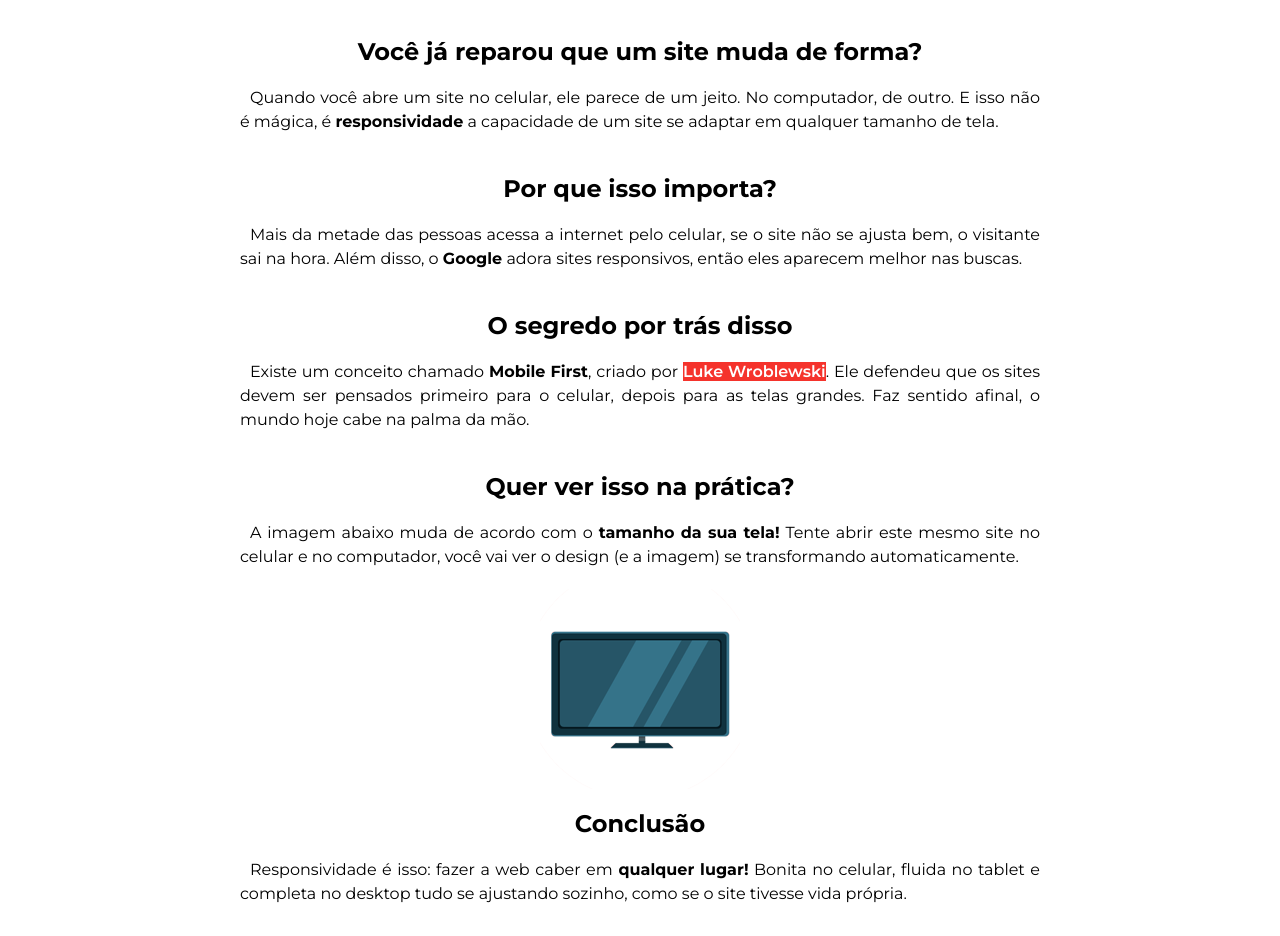
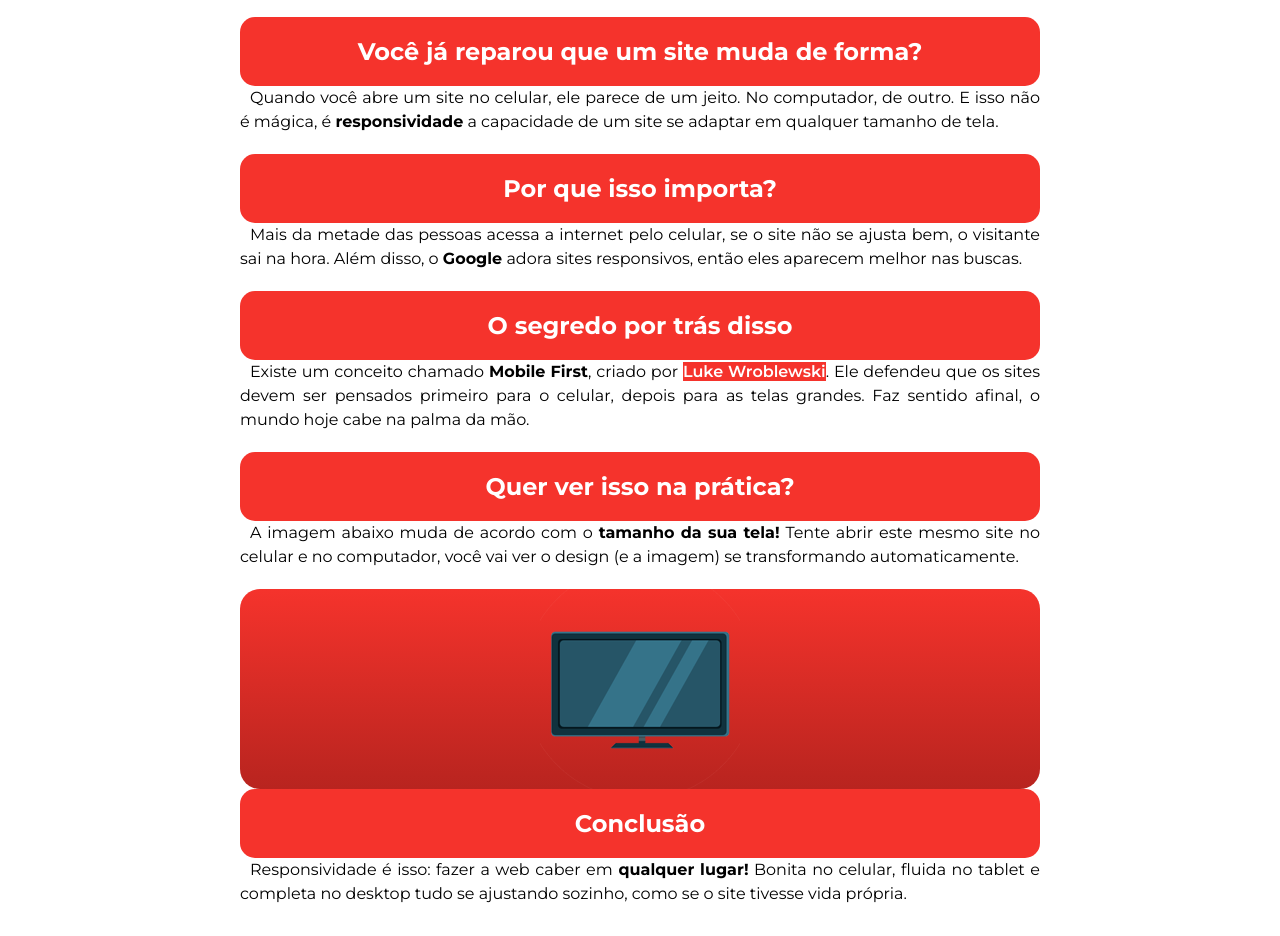
Before and after one commit to Glaub3rDev/menu-responsivo, a plain HTML site: page index.html in a window 1280 px wide. Shown: the part 146-1082 px from the top of the page. Drawn offline with nearby package versions, Linux system fonts and the light colour scheme.

Commit message:
Modificações na aparência
adicionando estios aos textos principais e imagens.

```diff
--- a/index.html
+++ b/index.html
@@ -51,11 +51,13 @@
 
             <p>A imagem abaixo muda de acordo com o <strong>tamanho da sua tela!</strong> Tente abrir este mesmo site no celular e no computador, você vai ver o design (e a imagem) se transformando automaticamente.</p>
 
-            <img id="phone" src="src/img/icon-phone.png" alt="phone">
-            <img id="pc" src="src/img/icon-pc.png" alt="pc">
-            <img id="print" src="src/img/icon-print.png" alt="print">
-            <img id="tablet" src="src/img/icon-tablet.png" alt="tablet">
-            <img id="tv" src="src/img/icon-tv.png" alt="tv">
+            <div class="imagens">
+                <img id="phone" src="src/img/icon-phone.png" alt="phone">
+                <img id="pc" src="src/img/icon-pc.png" alt="pc">
+                <img id="print" src="src/img/icon-print.png" alt="print">
+                <img id="tablet" src="src/img/icon-tablet.png" alt="tablet">
+                <img id="tv" src="src/img/icon-tv.png" alt="tv">
+            </div>
 
             <h2>Conclusão</h2>
 
--- a/src/mobile-first.css
+++ b/src/mobile-first.css
@@ -77,6 +77,9 @@ article > h1 {
 }
 
 article > h2 {
+    color: white;
+    border-radius: 15px;
+    background-color: var(--cor003);
     text-align: center;
     padding-bottom: 10px;
 }
@@ -86,6 +89,16 @@ article > p {
     margin-bottom: 20px;
     text-indent: 10px;
     line-height: 1.5;
+}
+
+.imagens {
+    border-radius: 20px;
+    background: linear-gradient(#f5332c, #b8241f);
+    transition: all 0.3s ease;
+}
+
+.imagens:hover {
+    box-shadow: 0px 0px 15px rgba(0, 0, 0, 0.379);
 }
 
 .luke {
```
